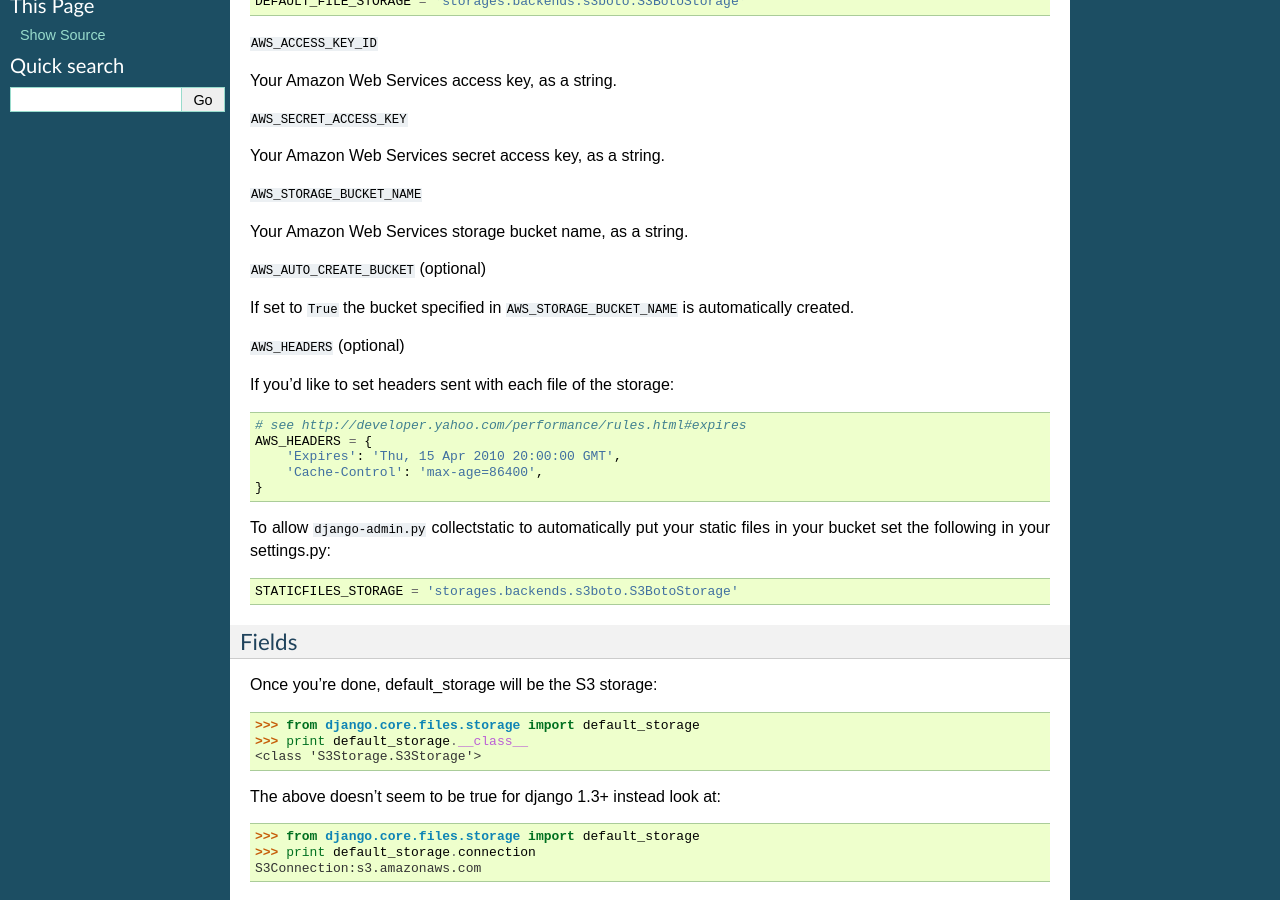
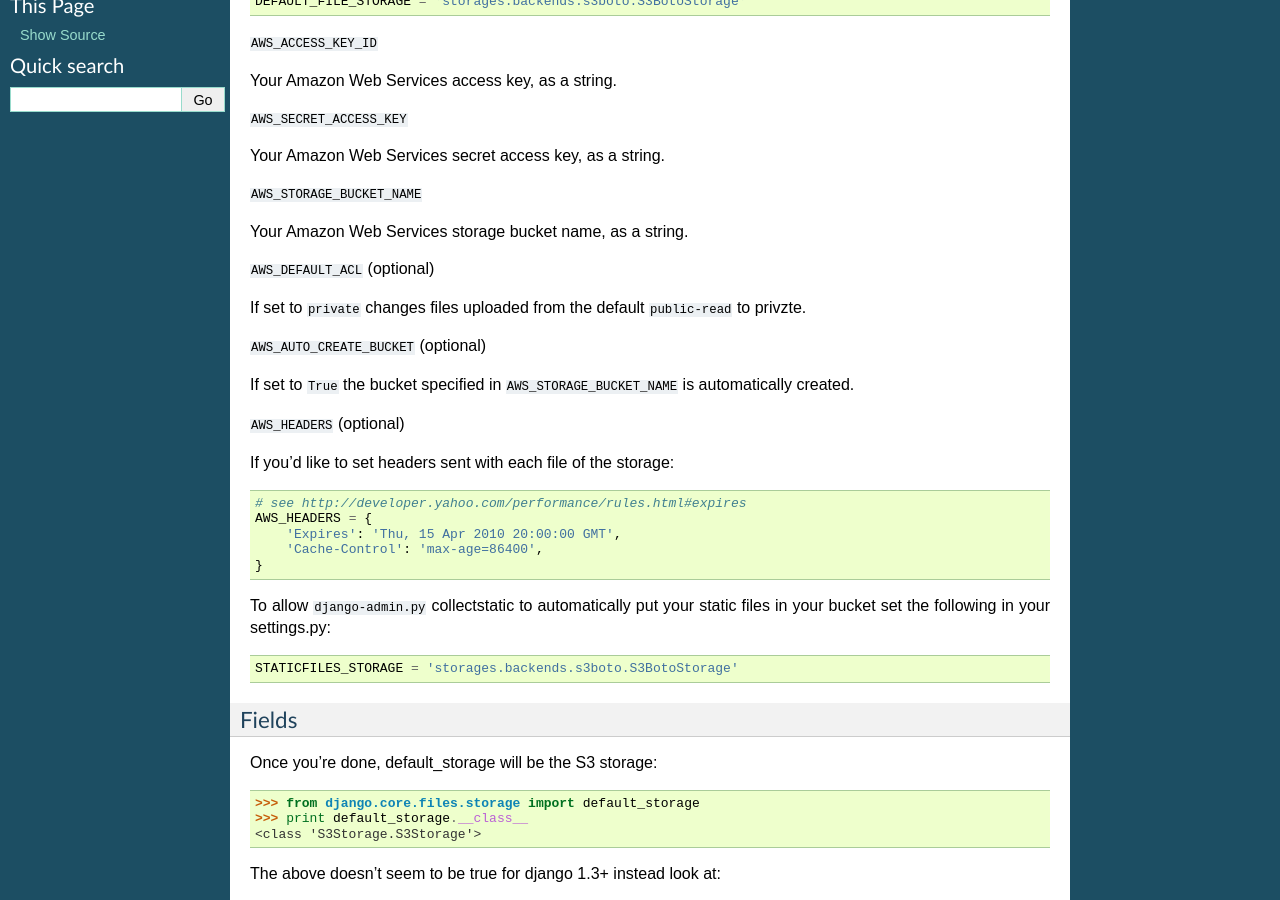
Before and after one commit to jschneier/django-storages, a Sphinx documentation site: the page built from docs/backends/amazon-S3.rst, in a window 1280 px wide and 900 px high, scrolled down 309 px. Built offline with Sphinx 7.4.7, drawn with Linux system fonts in a browser that asks for light colours.

Commit message:
Update amazon-S3.rst

```diff
--- a/docs/backends/amazon-S3.rst
+++ b/docs/backends/amazon-S3.rst
@@ -24,6 +24,10 @@ Your Amazon Web Services secret access key, as a string.
 ``AWS_STORAGE_BUCKET_NAME``
 
 Your Amazon Web Services storage bucket name, as a string.
+
+``AWS_DEFAULT_ACL`` (optional)
+
+If set to ``private`` changes files uploaded from the default ``public-read`` to privzte.
 
 ``AWS_AUTO_CREATE_BUCKET`` (optional)
 
```
